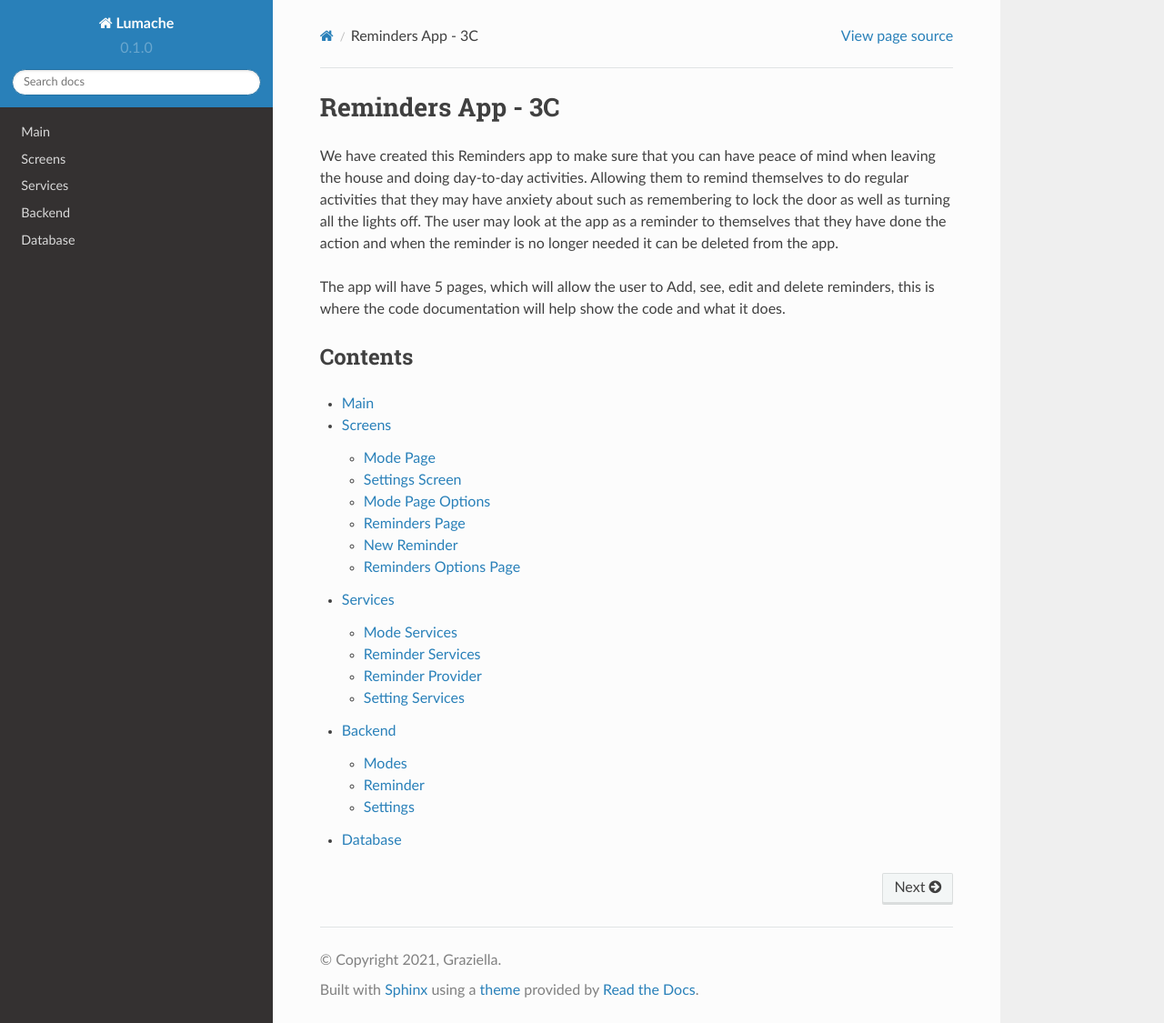
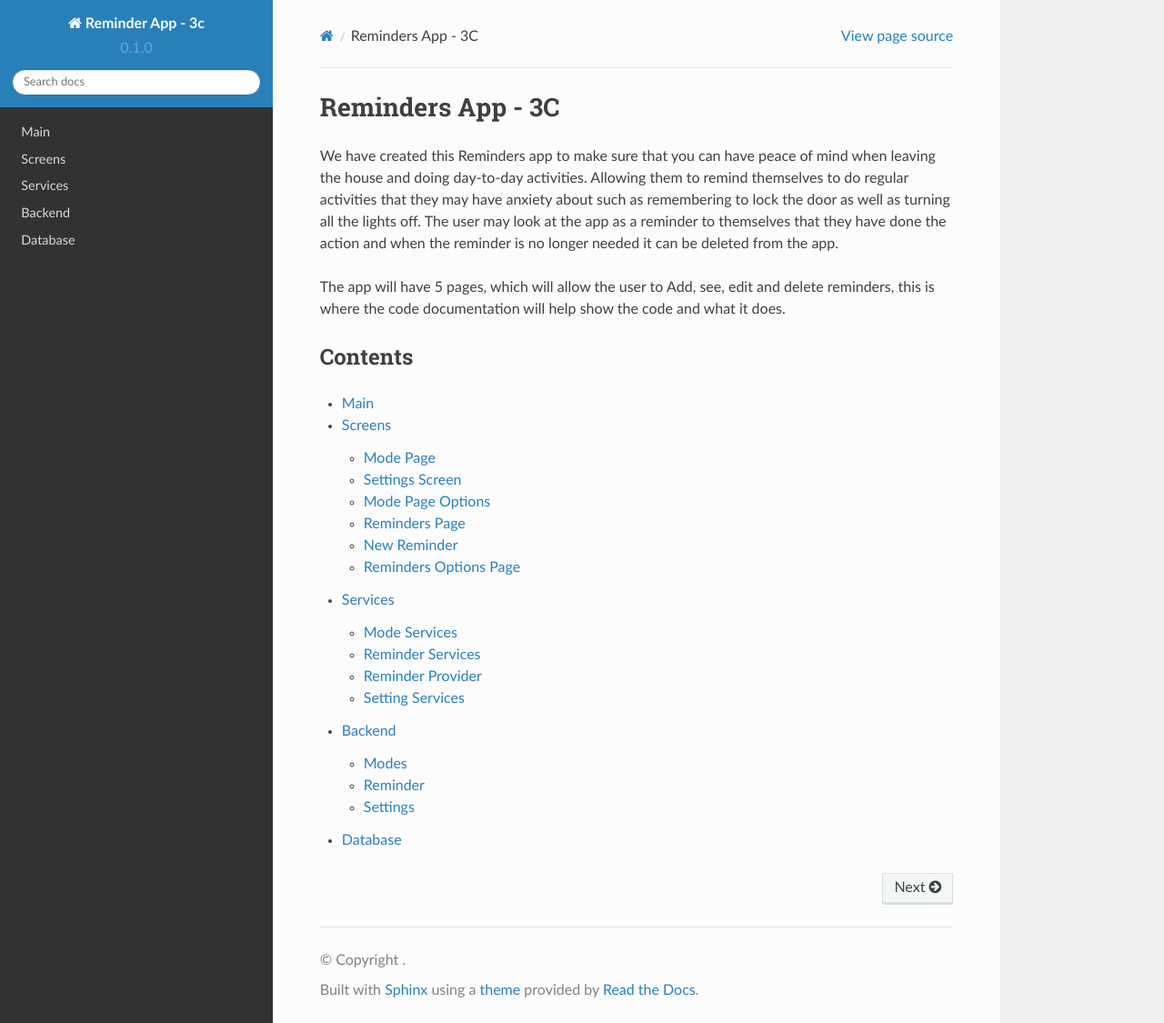
Before and after one commit to SE-sustainability/Project_code, a Sphinx documentation site: the page built from docs/source/index.rst, in a window 1280 px wide and 1125 px high. Shown: the whole window at 91% size. Built offline with Sphinx 7.4.7 and the Read the Docs theme 2.0.0, drawn with Linux system fonts in a browser that asks for light colours.

Commit message:
Update conf.py

```diff
--- a/docs/source/conf.py
+++ b/docs/source/conf.py
@@ -2,9 +2,9 @@
 
 # -- Project information
 
-project = 'Lumache'
-copyright = '2021, Graziella'
-author = 'Graziella'
+project = 'Reminder App - 3c'
+copyright = ''
+author = 'Group 3C'
 
 release = '0.1'
 version = '0.1.0'
```
